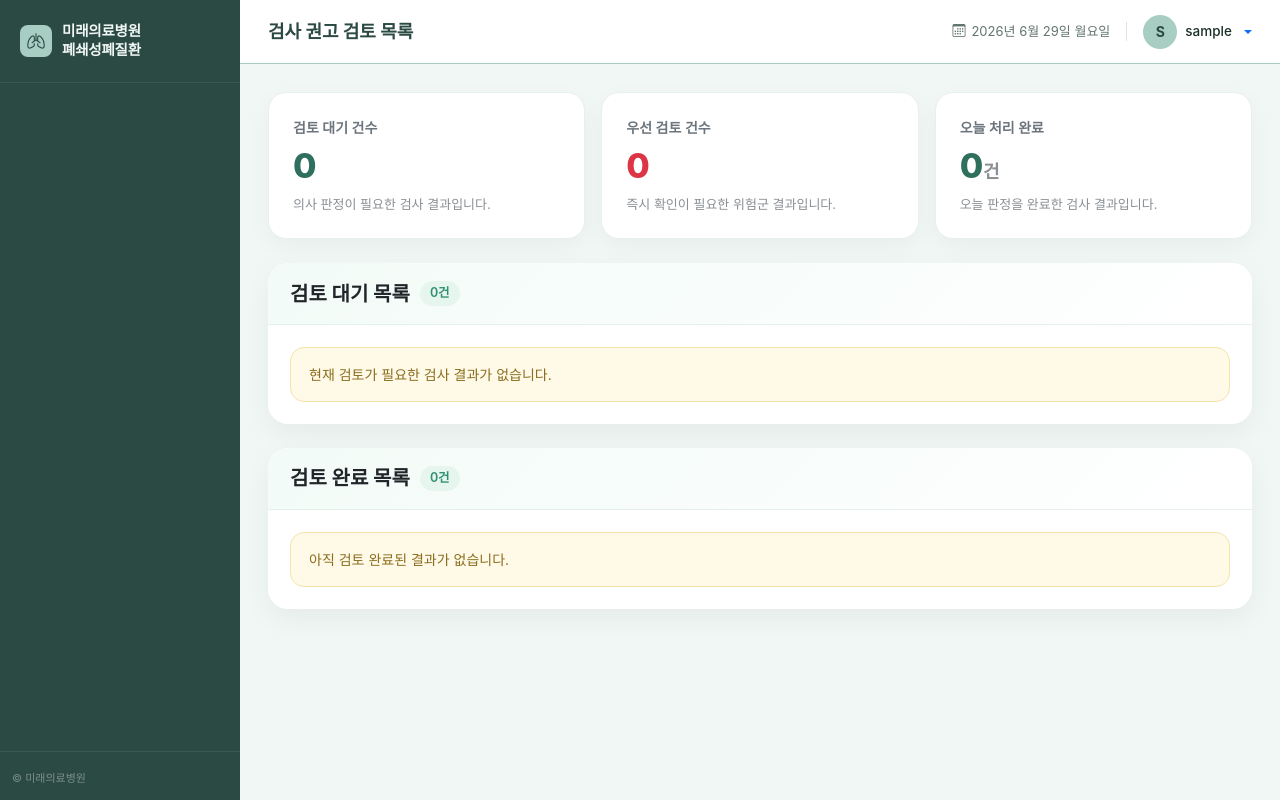
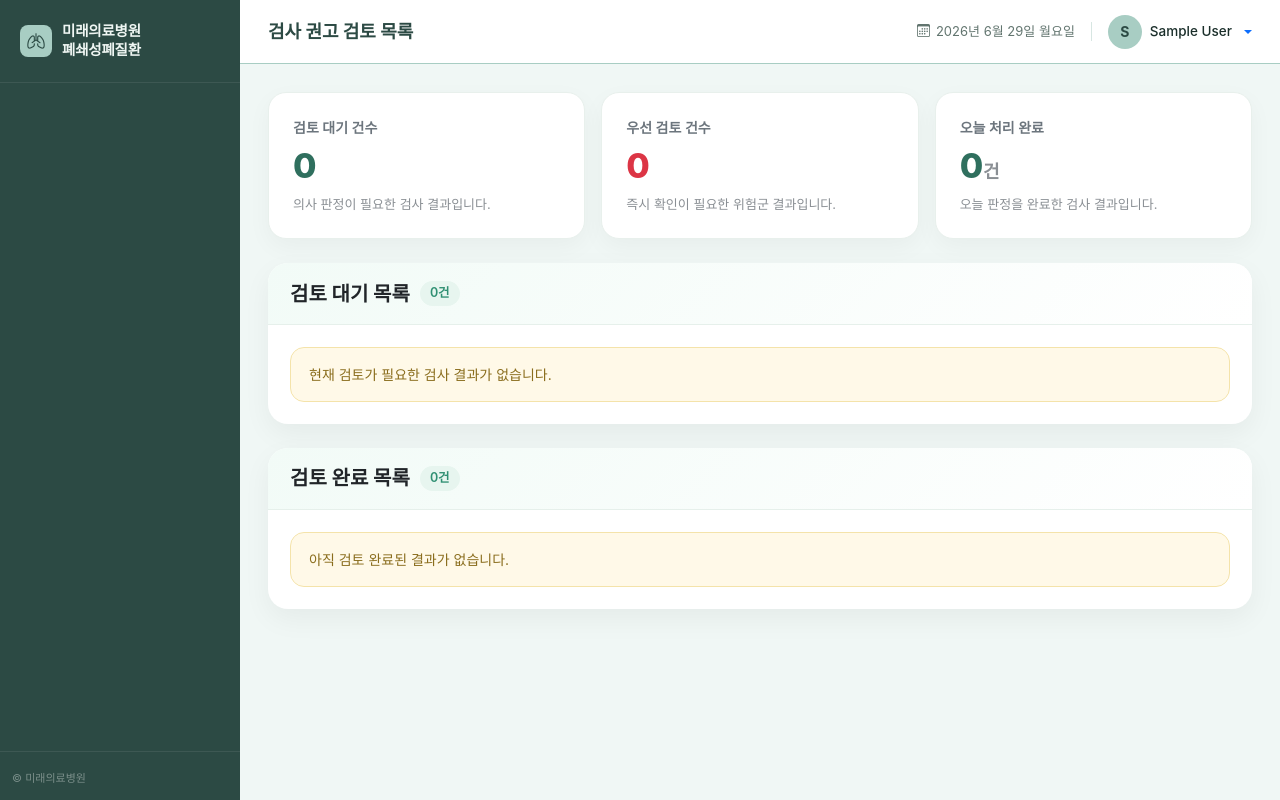
Before and after one commit to 0JustDoIT1/copd-prediction, a Django app: page /screening/doctor/dashboard/ in a window 1280 px wide. Run offline with Django 5.2, Linux system fonts and the light colour scheme; the visitor is signed in with stand-in values (Sample User, id 1); data that the repository does not hold is empty; parts of the project's set-up code (start-up, migrations or seed data) failed here and were passed over; some libraries are stand-ins or nearby versions; some web fonts are replaced.

Commit message:
260629_Edit_username -> name

```diff
--- a/accounts/templates/accounts/doctor_dashboard.html
+++ b/accounts/templates/accounts/doctor_dashboard.html
@@ -5,7 +5,7 @@
 {% block content %}
 <div class="stat-card mb-3">
   <div class="stat-label">환영합니다</div>
-  <div class="stat-value">{{ request.user.username }}님</div>
+  <div class="stat-value">{{ request.user.name }}님</div>
   <div class="stat-trend">권고 점수 기준 환자 목록은 곧 제공됩니다.</div>
 </div>
 {% endblock %}
--- a/accounts/templates/accounts/profile.html
+++ b/accounts/templates/accounts/profile.html
@@ -22,7 +22,7 @@
     <div class="profile-header-inner">
       <div class="profile-avatar">{{ user_obj.username|slice:":1"|upper }}</div>
       <div class="profile-header-text">
-        <div class="profile-email">{{ user_obj.username }}</div>
+        <div class="profile-email">{{ user_obj.name }}</div>
         <span class="profile-role-badge {% if user_obj.role == 'doctor' %}is-doctor{% endif %}">
           <i class="bi {% if user_obj.role == 'patient' %}bi-person-heart{% else %}bi-clipboard2-pulse{% endif %}"></i>
           {% if user_obj.role == 'patient' %}환자{% else %}의사{% endif %}
--- a/appointments/templates/appointments/appointment_confirm.html
+++ b/appointments/templates/appointments/appointment_confirm.html
@@ -26,7 +26,7 @@
     <div style="display:grid; grid-template-columns:1fr 1fr; gap:16px; margin-bottom:16px;">
       <div>
         <div style="font-size:15px; font-weight:600; color:#2c4a44; margin-bottom:8px;">이름 <span style="font-size:11px; color:#62756f; font-weight:400;">자동 입력</span></div>
-        <div style="background:#f0f7f5; border:1px solid #d7e6e2; border-radius:10px; padding:10px 14px; font-size:14px;">{% if patient %}{{ patient.user.name|default:patient.user.username }}{% else %}정보 없음{% endif %}</div>
+        <div style="background:#f0f7f5; border:1px solid #d7e6e2; border-radius:10px; padding:10px 14px; font-size:14px;">{% if patient %}{{ patient.user.name|default:patient.user.name }}{% else %}정보 없음{% endif %}</div>
       </div>
       <div>
         <div style="font-size:15px; font-weight:600; color:#2c4a44; margin-bottom:8px;">생년월일 <span style="font-size:11px; color:#62756f; font-weight:400;">자동 입력</span></div>
--- a/appointments/templates/appointments/appointment_list.html
+++ b/appointments/templates/appointments/appointment_list.html
@@ -19,7 +19,7 @@
       <tbody>
         {% for appointment in appointments %}
         <tr style="border-bottom: 1px solid #d7e6e2;">
-          <td style="padding:12px; font-size:14px;">{% if appointment.patient %}{{ appointment.patient.user.get_full_name|default:appointment.patient.user.username }}{% else %}정보 없음{% endif %}</td>
+          <td style="padding:12px; font-size:14px;">{% if appointment.patient %}{{ appointment.patient.user.get_full_name|default:appointment.patient.user.name }}{% else %}정보 없음{% endif %}</td>
           <td style="padding:12px; font-size:14px;">{{ appointment.slot_datetime|date:"Y년 m월 d일 H:i" }}</td>
           <td style="padding:12px; font-size:14px;">
             <span style="background:#e8f5f1; color:#4a7c72; font-size:12px; font-weight:600; padding:4px 10px; border-radius:20px;">{{ appointment.get_status_display }}</span>
--- a/screening/templates/screening/doctor_dashboard.html
+++ b/screening/templates/screening/doctor_dashboard.html
@@ -342,7 +342,7 @@
                   {% endif %}
                 >
                   <td class="fw-semibold">
-                    {{ prediction.questionnaire.patient.user.username }}
+                    {{ prediction.questionnaire.patient.user.name }}
                   </td>
 
                   <td>
@@ -456,7 +456,7 @@
               {% for prediction in completed_predictions %}
                 <tr>
                   <td class="fw-semibold">
-                    {{ prediction.questionnaire.patient.user.username }}
+                    {{ prediction.questionnaire.patient.user.name }}
                   </td>
 
                   <td>
--- a/screening/templates/screening/doctor_decision.html
+++ b/screening/templates/screening/doctor_decision.html
@@ -154,7 +154,7 @@
           <table class="table table-sm info-table">
             <tr>
               <th>환자명</th>
-              <td>{{ prediction.questionnaire.patient.user.username }}</td>
+              <td>{{ prediction.questionnaire.patient.user.name }}</td>
             </tr>
             <tr>
               <th>흡연 상태</th>
--- a/templates/base.html
+++ b/templates/base.html
@@ -239,7 +239,7 @@
                 aria-expanded="false"
               >
                 <div class="avatar">{{ user.username|slice:":1"|upper }}</div>
-                <span class="profile-name">{{ user.username }}</span>
+                <span class="profile-name">{{ user.name }}</span>
               </a>
               <ul class="dropdown-menu dropdown-menu-end">
                 <li>
```
Also changed, not shown: screening/templates/screening/test.html (deleted).
